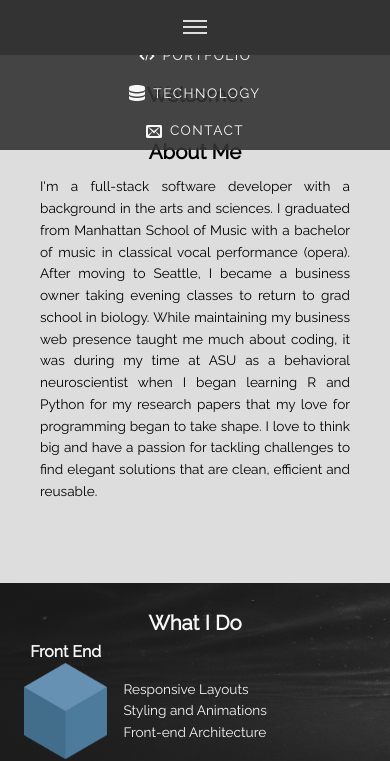
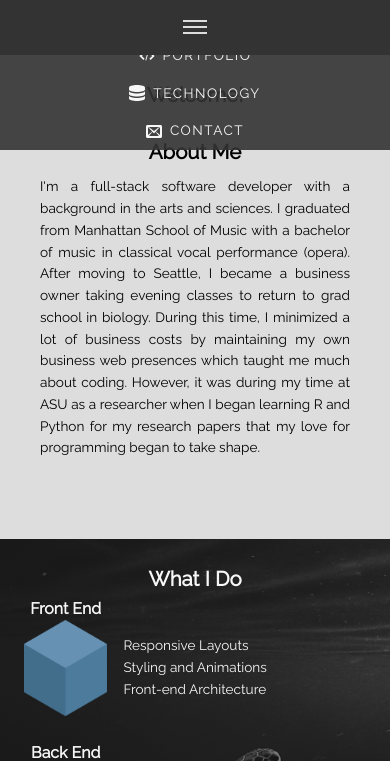
Before and after one commit to prescottbreeden/portfolio_flask, a Flask app: page / in a window 390 px wide. Shown: the part 789-1550 px from the top of the page. Run offline with Flask 2, Linux system fonts and the light colour scheme; some libraries are stand-ins or nearby versions.

Commit message:
fixed some of the overt tablet-portrait scaling issues and edited about text

```diff
--- a/app/sass/components/_portfolio.scss
+++ b/app/sass/components/_portfolio.scss
@@ -229,6 +229,7 @@
 			margin-bottom: 3rem;
 			display: flex;
 			justify-content: space-around;
+			flex-wrap: wrap;
 			opacity: 0;
 			transition: opacity 1s;
 			width: 100%;
--- a/app/sass/components/_site.scss
+++ b/app/sass/components/_site.scss
@@ -92,7 +92,12 @@
 			height: 12rem;
 			width: 10.5rem;
 
-			@include respond(phone){
+			@include respond(tab-port) {
+				height: 10rem;
+				width: 8.5rem;
+			}
+
+			@include respond(phone) {
 				margin: 1.5rem;
 			}
 
--- a/app/static/app.js
+++ b/app/static/app.js
@@ -7,11 +7,11 @@ $(document).ready(function() {
 	var ultimateFan = false;
 	var powder = false;
 
-
-
 	//=========================================================//
 	//						 NAVIGATION
 	//=========================================================//
+
+
 
 	//---------------- BEHAVIOR -------------//
 
@@ -188,12 +188,11 @@ $(document).ready(function() {
 					School of Music with a bachelor of music in classical vocal
 					performance (opera). After moving to Seattle, I became a business
 					owner taking evening classes to return to grad school in biology.
-					While maintaining my business web presence taught me much about coding,
-					it was during my time at ASU as a behavioral neuroscientist when
+					During this time, I minimized a lot of business costs by maintaining
+					my own business web presences which taught me much about coding.
+					However, it was during my time at ASU as a researcher when
 					I began learning R and Python for my research papers that my love
-					for programming began to take shape. I love to think big and have
-					a passion for tackling challenges to find elegant solutions that
-					are clean, efficient and reusable.</p>
+					for programming began to take shape.</p>
 			</div>
 		</section>
 		<section class="services">
@@ -1075,11 +1074,6 @@ $(document).ready(function() {
 							Django
 						</h4>
 					</div>
-					<div class="site__container--tool tool-img-16">
-						<h4 class="site__container--tool-name">
-							SQLite
-						</h4>
-					</div>
 					<div class="site__container--tool tool-img-19">
 						<h4 class="site__container--tool-name">
 							Ubuntu
@@ -1093,6 +1087,18 @@ $(document).ready(function() {
 					<div class="site__container--tool tool-img-29">
 						<h4 class="site__container--tool-name">
 							Gunicorn
+						</h4>
+					</div>
+				</div>
+			</div>
+			<div class="more__container">
+				<div class="more__container--heading">
+					<h3>Database</h3>
+				</div>
+				<div class="project__tech-row ultimate_fan_tech_row">
+					<div class="site__container--tool tool-img-16">
+						<h4 class="site__container--tool-name">
+							SQLite
 						</h4>
 					</div>
 				</div>
--- a/app/static/styles.css
+++ b/app/static/styles.css
@@ -1944,6 +1944,7 @@ body {
       margin-bottom: 3rem;
       display: flex;
       justify-content: space-around;
+      flex-wrap: wrap;
       opacity: 0;
       transition: opacity 1s;
       width: 100%; }
@@ -2025,6 +2026,10 @@ body {
       background-size: cover;
       height: 12rem;
       width: 10.5rem; }
+      @media only screen and (max-width: 56.75em) {
+        .site__container--tool {
+          height: 10rem;
+          width: 8.5rem; } }
       @media only screen and (max-width: 37.5em) {
         .site__container--tool {
           margin: 1.5rem; } }
--- a/app/templates/index.html
+++ b/app/templates/index.html
@@ -12,12 +12,11 @@
 				School of Music with a bachelor of music in classical vocal
 				performance (opera). After moving to Seattle, I became a business
 				owner taking evening classes to return to grad school in biology.
-				While maintaining my business web presence taught me much about coding,
-				it was during my time at ASU as a behavioral neuroscientist when
+				During this time, I minimized a lot of business costs by maintaining
+				my own business web presences which taught me much about coding.
+				However, it was during my time at ASU as a researcher when
 				I began learning R and Python for my research papers that my love
-				for programming began to take shape. I love to think big and have
-				a passion for tackling challenges to find elegant solutions that
-				are clean, efficient and reusable.</p>
+				for programming began to take shape.</p>
 		</div>
 	</section>
 	<section class="services">
```
